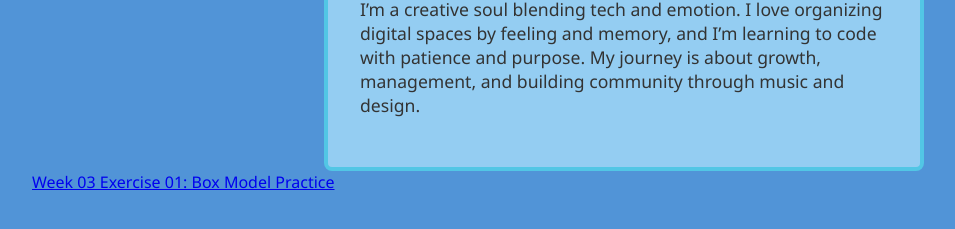
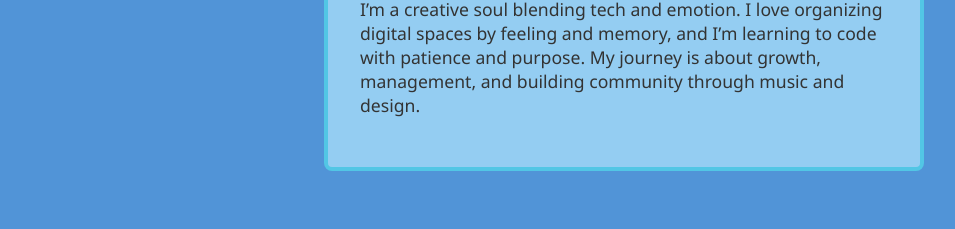
Before and after one commit to JaLuJr/Jarian-Course-Portfolio, a plain HTML site: page week_03_exercise_01/index.html in a window 1280 px wide. Shown: the part 167-396 px from the top of the page, without its empty margins (16-971 px from the left). Drawn offline with Linux system fonts and the light colour scheme.

Commit message:
Update, No link

```diff
--- a/week_03_exercise_01/index.html
+++ b/week_03_exercise_01/index.html
@@ -12,4 +12,3 @@
   </div>
 </body>
 </html>
-<a href="week_03_exercise_01/">Week 03 Exercise 01: Box Model Practice</a>
```
